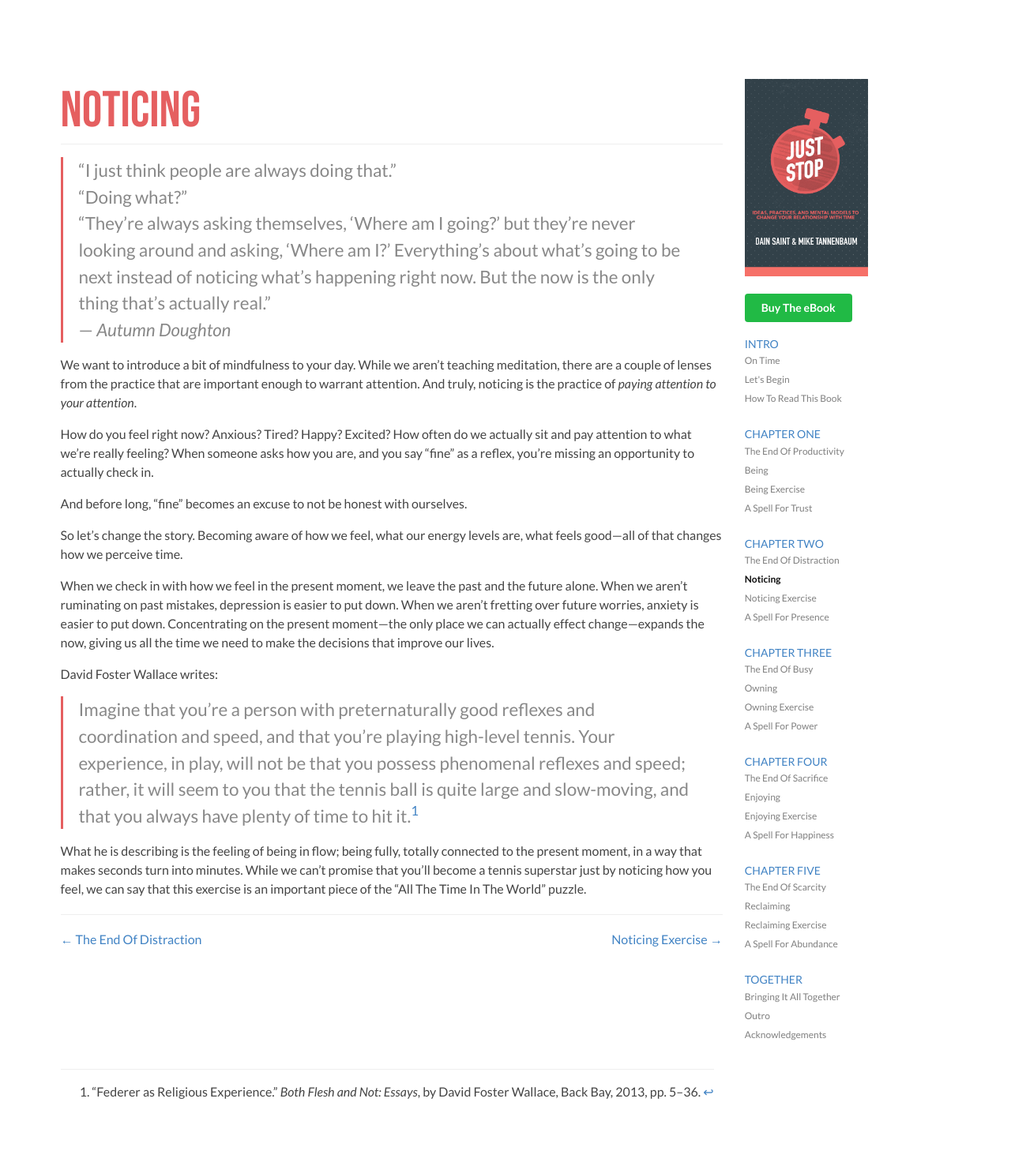
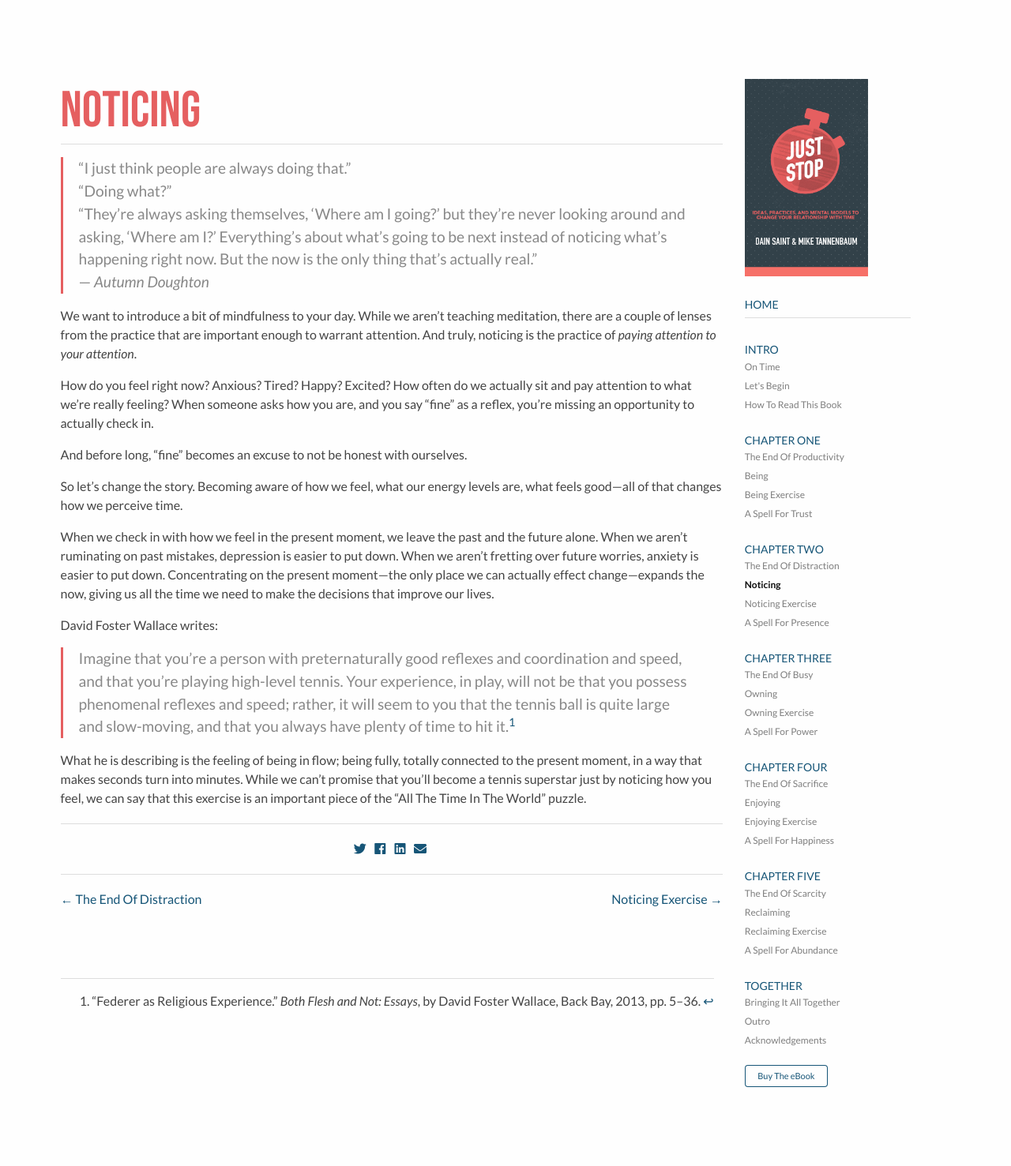
Before and after one commit to dainsaint/readjuststop.com, a Jekyll site: the page built from _chapters/chapter-two/noticing.md, in a window 1280 px wide. Shown: the whole page at 79% size. Built offline with Jekyll 4.4.1, drawn with Linux system fonts in a browser that asks for light colours; some web fonts are replaced; before the commit the page ends 1436 px from its top, so only the background shows below that.

Commit message:
color/layout/social changes

```diff
--- a/_config.yml
+++ b/_config.yml
@@ -31,6 +31,9 @@ collections:
     output: true
     permalink: /:path
 
+sass:
+  style: compressed
+
 # Build settings
 markdown: kramdown
 theme: minima
--- a/_layouts/book.html
+++ b/_layouts/book.html
@@ -9,8 +9,10 @@
 
     <link rel="stylesheet" href="/assets/css/bebasneue/bebasneue.css">
     <link rel="stylesheet" href="/assets/css/style.css">
+    <link rel="stylesheet" href="/assets/css/colors.css">
 
     <script type="text/javascript" src="//cdnjs.cloudflare.com/ajax/libs/semantic-ui/2.4.1/semantic.min.js"></script>
+    <script type="text/javascript" src="/assets/js/social-share-kit.min.js"></script>
   </head>
   <body>
     <header>
@@ -29,6 +31,13 @@
         <article>
           {{ content }}
         </article>
+
+        <nav class="pagination" style="text-align: center">
+          <a class="ssk ssk-twitter" href="#"><i class="ui icon twitter"></i></a>
+          <a class="ssk ssk-facebook" href="#"><i class="ui icon facebook"></i></a>
+          <a class="ssk ssk-linkedin" href="#"><i class="ui icon linkedin"></i></a>
+          <a href="mailto:?subject=Excerpt%20from%20%22Just%20Stop%22&body={{ site.url }}{{ page.url }}"><i class="ui icon mail"></i></a>
+        </nav>
 
         <nav class="pagination">
 
@@ -59,13 +68,21 @@
 
       <aside class="four wide column">
         <p><a href="/"><img src="/assets/img/cover.png"/></a></p>
-        <button class="ui button green">Buy The eBook</button>
+
+        <div class="ui vertical text menu">
+          <div class="item">
+            <a class="title" href="/">HOME</a>
+            <hr/>
+          </div>
+        </div>
+
+
         {% assign chapters =  site.chapters | sort: "order" | group_by:"chapter" %}
         {% for chapter in chapters %}
 
             <div class="ui vertical text menu">
               <div class="item">
-                <a class="title" href="#">
+                <a class="title" href="{{ chapter.items | map: 'url' | first }}">
                   {{ chapter.name | replace: '-', ' ' | upcase}}
                 </a>
 
@@ -83,11 +100,12 @@
                 </div>
 
 
-
               </div>
             </div>
 
         {% endfor %}
+
+        <button class="ui button mini basic primary">Buy The eBook</button>
 
       </aside>
 
--- a/_layouts/main.html
+++ b/_layouts/main.html
@@ -11,8 +11,10 @@
     <link rel="stylesheet" href="/assets/css/windsor/windsor.css">
     <link rel="stylesheet" href="https://cdnjs.cloudflare.com/ajax/libs/semantic-ui/2.4.1/semantic.min.css">
     <link href="https://fonts.googleapis.com/css?family=Noto+Serif+SC:200,300,400,700,900|Playfair+Display:400,400i,700,700i&display=swap" rel="stylesheet">
+
     <link rel="stylesheet" href="/assets/css/bebasneue/bebasneue.css">
     <link rel="stylesheet" href="/assets/css/style.css">
+    <link rel="stylesheet" href="/assets/css/colors.css">
 
     <script type="text/javascript" src="//cdnjs.cloudflare.com/ajax/libs/semantic-ui/2.4.1/semantic.min.js"></script>
   </head>
--- /dev/null
+++ b/assets/css/colors.scss
@@ -0,0 +1,41 @@
+---
+---
+$linkColor: #165577;
+
+body
+{
+  background: #FEFEFE;
+}
+
+.menu .item .title
+{
+  color: $linkColor;
+}
+
+nav.pagination a
+{
+  color: $linkColor;
+}
+
+
+.ui.button.primary
+{
+  background: $linkColor;
+
+  :hover
+  {
+    background: lighten( $linkColor, 10 );
+  }
+}
+
+
+.ui.button.primary.basic
+{
+  color: $linkColor !important;
+  box-shadow: 0 0 0 1px $linkColor inset!important;
+}
+
+p a:not(button)
+{
+  color: $linkColor;
+}
--- a/assets/css/style.css
+++ b/assets/css/style.css
@@ -22,12 +22,6 @@ aside img
   max-width: 160px;
 }
 
-.lead
-{
-  font-size: 150%;
-  font-weight: lighter;
-}
-
 
 h2, h3, h4
 {
@@ -38,8 +32,17 @@ h2.tag
 {
   font-style: normal;
   font-weight: bold;
-  font-size: 150%:
+  font-size: 150%;
+  color: #222;
 }
+
+
+.lead
+{
+  font-size: 120%;
+  font-weight: lighter;
+}
+
 
 h1, aside h3
 {
@@ -50,14 +53,14 @@ h1, aside h3
 h1
 {
   font-size: 400%;
-  border-bottom: 1px solid #EEE;
+  border-bottom: 1px solid #DDD;
   font-weight: normal;
 }
 
 blockquote p
 {
   font-weight: lighter;
-  font-size: 140%;
+  font-size: 120%;
   color: #888;
 }
 
@@ -71,7 +74,7 @@ blockquote
 hr
 {
   border: none;
-  border-top: 1px solid #EEE;
+  border-top: 1px solid #DDD;
 }
 
 h2
@@ -161,13 +164,13 @@ footer
 
 .footnotes ol
 {
-  border-top: 1px solid #EEE;
+  border-top: 1px solid #DDD;
   padding-top: 1em;
 }
 
 .pagination
 {
-  border-top: 1px solid #EEE;
+  border-top: 1px solid #DDD;
   margin-top: 20px;
   padding-top: 20px;
 }
@@ -177,3 +180,9 @@ footer
 {
   float: right;
 }
+
+
+form.formkit-form
+{
+  margin: 30px auto;
+}
```
Also changed, not shown: other parts of _layouts/book.html (+4 -0 lines), index.md (+8 -5 lines), assets/js/social-share-kit.min.js (added).
